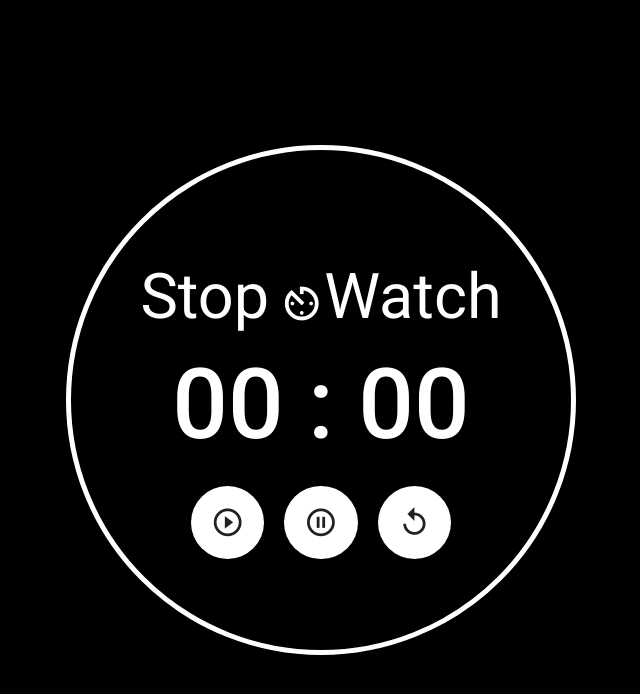
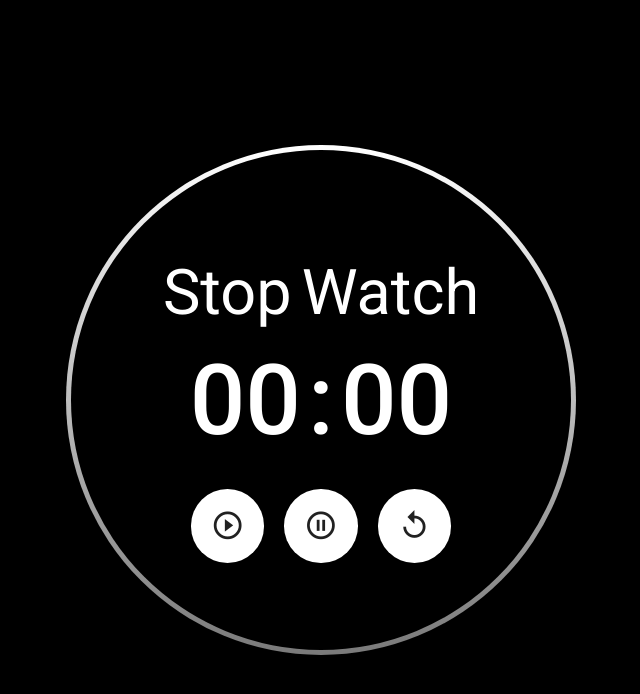
Before and after one commit to rumanstheddy/Ang-Stop-Watch, an Angular app: page / in a window 1280 px wide. Shown: the top 694 px of the page, without its empty margins (319-959 px from the left). Built offline with nearby package versions, Linux system fonts and the light colour scheme.

Commit message:
added linear gradient to the circle border

```diff
--- a/src/app/app.component.html
+++ b/src/app/app.component.html
@@ -2,8 +2,8 @@
     <div class="circle-container">
         <div class="timer-container">
             <div class="title-container">
-                <h1 class="title">{{ title_start }} </h1>
-                <mat-icon fontIcon="av_timer" class="timerIcon"></mat-icon>
+                <h1 class="title" id="titleStart">{{ title_start }}</h1>
+                <!-- <mat-icon fontIcon="av_timer" class="timerIcon"></mat-icon> -->
                 <h1 class="title"> {{ title_end }}</h1>
             </div>
             <div class="time">
--- a/src/app/app.component.scss
+++ b/src/app/app.component.scss
@@ -15,8 +15,13 @@
 
 .circle-container {
   align-items: center;
-  border: 5px solid #fff;
+  align-items: center;
+  border: double 5px transparent;
   border-radius: 50%;
+  background-image: linear-gradient(black, black),
+    linear-gradient(#ffffff, #7a7a7a);
+  background-origin: border-box;
+  background-clip: content-box, border-box;
 }
 
 @media (min-width: 600px) {
@@ -24,12 +29,16 @@
     font-size: 4.5em;
   }
 
-  .mat-icon {
-    font-size: 45px;
-    text-align: center;
-    height: 45px;
-    width: 45px;
-    margin-left: 10px;
+  // .mat-icon {
+  //   font-size: 45px;
+  //   text-align: center;
+  //   height: 45px;
+  //   width: 45px;
+  //   margin-left: 10px;
+  // }
+
+  #titleStart {
+    margin-right: 10px;
   }
 
   .title-container {
@@ -43,7 +52,7 @@
 
   .time {
     margin-top: 60px;
-    margin-bottom: 65px;
+    margin-bottom: 50px;
   }
 
   .circle-container {
@@ -61,14 +70,14 @@
     font-size: 3em;
   }
 
-  .mat-icon {
-    font-size: 40px;
-    text-align: center;
-    height: 40px;
-    width: 40px;
-    margin-left: 2px;
-    margin-right: 2px;
-  }
+  // .mat-icon {
+  //   font-size: 40px;
+  //   text-align: center;
+  //   height: 40px;
+  //   width: 40px;
+  //   margin-left: 2px;
+  //   margin-right: 2px;
+  // }
 
   #pauseBtn {
     margin-left: 15px;
@@ -91,14 +100,14 @@
     font-size: 2.25em;
   }
 
-  .mat-icon {
-    font-size: 30px;
-    text-align: center;
-    height: 30px;
-    width: 30px;
-    margin-left: 2px;
-    margin-right: 2px;
-  }
+  // .mat-icon {
+  //   font-size: 30px;
+  //   text-align: center;
+  //   height: 30px;
+  //   width: 30px;
+  //   margin-left: 2px;
+  //   margin-right: 2px;
+  // }
 
   #pauseBtn {
     margin-left: 15px;
--- a/src/app/components/timer/timer.component.html
+++ b/src/app/components/timer/timer.component.html
@@ -1 +1,5 @@
-<h2 class="timer">{{ secondsStr }} : {{ millisStr }}</h2>
+<div class="time-container">
+    <h2 class="timer-nums">{{ secondsStr }}</h2>
+    <h2 id="timerColon">:</h2>
+    <h2 class="timer-nums">{{ millisStr }}</h2>
+</div>
--- a/src/app/components/timer/timer.component.scss
+++ b/src/app/components/timer/timer.component.scss
@@ -1,22 +1,35 @@
-.timer {
-  display: flex;
+.time-container {
+  text-align: center;
+}
+
+#timerColon {
+  margin-left: 7px;
+  margin-right: 7px;
+}
+
+.timer-nums,
+#timerColon {
+  display: inline-flex;
   justify-content: center;
 }
 
 @media (min-width: 600px) {
-  .timer {
+  .timer-nums,
+  #timerColon {
     font-size: 7em;
   }
 }
 
 @media (max-width: 600px) and (min-width: 414px) {
-  .timer {
+  .timer-nums,
+  #timerColon {
     font-size: 5.5em;
   }
 }
 
 @media (max-width: 414px) {
-  .timer {
+  .timer-nums,
+  #timerColon {
     font-size: 4.5em;
   }
 }
```
